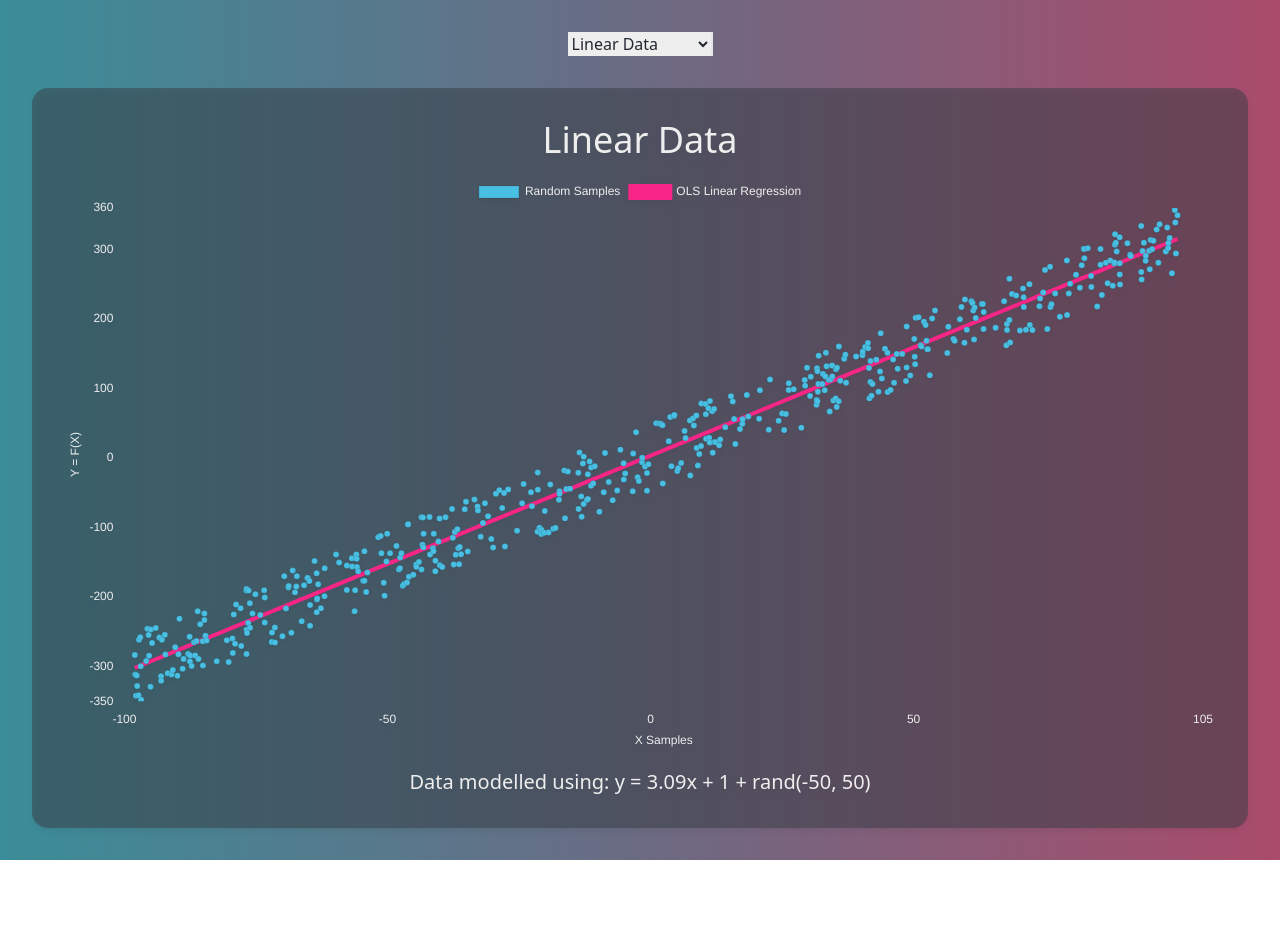
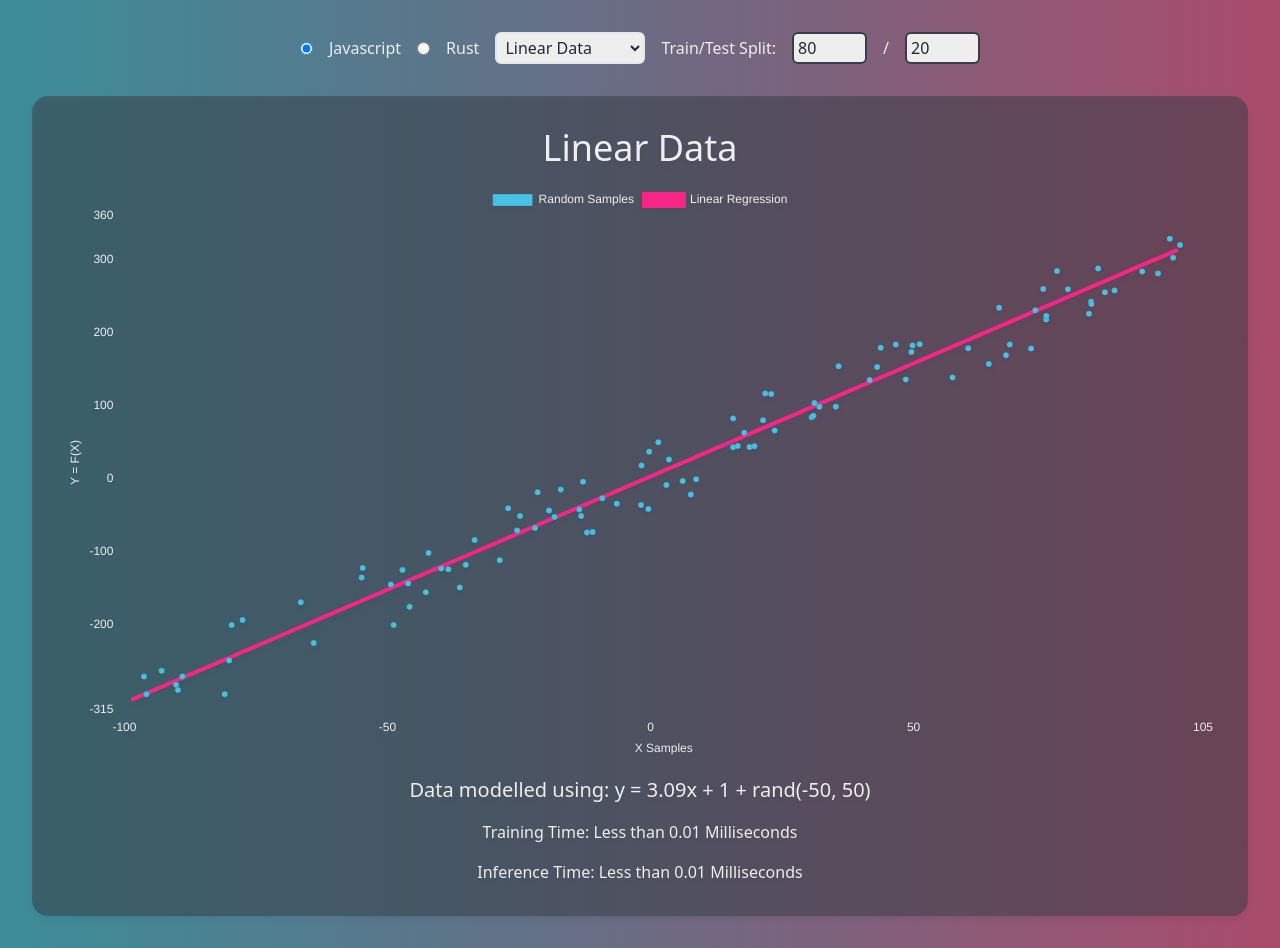
Before and after one commit to LGXprod/regression-app, a React (Vite) app: page / in a window 1280 px wide. Shown: the part 172-1120 px from the top of the page. Before the commit the page ends 1032 px from the top, so only its background shows below. Built offline with nearby package versions, Linux system fonts and the light colour scheme.

Commit message:
Added recording of execution time, continued work on menu, styling and equation builder

```diff
--- a/src/App.tsx
+++ b/src/App.tsx
@@ -36,24 +36,41 @@ function getAxisBounds(
 }
 
 function App() {
+  // menu state
   const [dataOption, setDataOption] = useState<FunctionType>("linear");
   const [polyDegree, setPolyDegree] = useState<number>(2);
+  const [isJavascript, setIsJavascript] = useState<boolean>(true);
+
+  // chart state
   const [randomSample, setRandomSample] = useState<{
-    samples: Samples;
+    trainingSet: Samples;
+    testSet: Samples;
     equation: string;
   }>();
   const [axisBounds, setAxisBounds] = useState<AxisBounds>();
+  const [executionTime, setExecutionTime] = useState<{
+    trainingTime: number;
+    inferenceTime: number;
+  }>();
   const [predictions, setPredictions] = useState<Samples>();
+  const [trainPercantage, setTrainPercentage] = useState<number>(80);
 
   useEffect(() => {
     const { axisBounds: sampleBounds, ...randomSample } = generateRandomSample(
-      ...defaultRandomArgs
+      ...defaultRandomArgs,
+      trainPercantage
     );
-    const { predictions, axisBounds: predictionBounds } = linearRegressor(
-      randomSample.samples
-    );
+    const {
+      predictions,
+      axisBounds: predictionBounds,
+      trainingTime,
+      inferenceTime,
+    } = linearRegressor(randomSample.trainingSet);
+
+    console.log(trainingTime);
 
     setRandomSample(randomSample);
+    setExecutionTime({ trainingTime, inferenceTime });
     setPredictions(predictions);
     setAxisBounds(getAxisBounds(sampleBounds, predictionBounds));
   }, []);
@@ -62,43 +79,58 @@ function App() {
     switch (dataOption) {
       case "linear": {
         const { axisBounds: sampleBounds, ...randomSample } =
-          generateRandomSample(...defaultRandomArgs);
-        const { predictions, axisBounds: predictionBounds } = linearRegressor(
-          randomSample.samples
-        );
+          generateRandomSample(...defaultRandomArgs, trainPercantage);
+        const {
+          predictions,
+          axisBounds: predictionBounds,
+          trainingTime,
+          inferenceTime,
+        } = linearRegressor(randomSample.trainingSet);
 
         setRandomSample(randomSample);
+        setExecutionTime({ trainingTime, inferenceTime });
         setPredictions(predictions);
+
         setAxisBounds(getAxisBounds(sampleBounds, predictionBounds));
         break;
       }
 
       case "polynomial": {
         const { axisBounds: sampleBounds, ...randomSample } =
-          generateRandomSample(...defaultRandomArgs, "polynomial", polyDegree);
+          generateRandomSample(
+            ...defaultRandomArgs,
+            trainPercantage,
+            "polynomial",
+            polyDegree
+          );
 
         setRandomSample(randomSample);
 
         const polynomialRegressor = new PolynomialRegressor(
-          randomSample.samples,
+          randomSample.trainingSet,
           polyDegree,
           0.001,
           10000
         );
 
-        const { coefficients, loss } = polynomialRegressor.gdFit();
+        const { coefficients, loss, trainingTime } =
+          polynomialRegressor.gdFit();
         console.log(coefficients, loss);
 
-        const { predictions, axisBounds: predictionBounds } =
-          polynomialRegressor.predictSamples();
+        const {
+          predictions,
+          axisBounds: predictionBounds,
+          inferenceTime,
+        } = polynomialRegressor.predictSamples();
 
+        setExecutionTime({ trainingTime, inferenceTime });
         setPredictions(predictions);
         setAxisBounds(getAxisBounds(sampleBounds, predictionBounds));
 
         break;
       }
     }
-  }, [dataOption, polyDegree]);
+  }, [dataOption, polyDegree, trainPercantage]);
 
   return (
     <div className="flex flex-col items-center justify-center gap-8 p-8 mx-auto max-w-7xl">
@@ -111,8 +143,22 @@ function App() {
         yourself!
       </p>
 
-      <div className="flex items-center justify-center gap-4">
+      <div className="w-full flex items-center justify-center gap-4">
+        <input
+          type="radio"
+          checked={isJavascript}
+          onChange={() => setIsJavascript(true)}
+        />
+        <label>Javascript</label>
+        <input
+          type="radio"
+          checked={!isJavascript}
+          onChange={() => setIsJavascript(!true)}
+        />
+        <label>Rust</label>
+
         <select
+          className="border-2 rounded-md px-1 py-0.5 max-w-[150px]"
           onChange={(e: React.ChangeEvent<HTMLSelectElement>) =>
             setDataOption(e.target.value as FunctionType)
           }
@@ -137,6 +183,32 @@ function App() {
             />
           </>
         )}
+
+        <label>Train/Test Split:</label>
+
+        <input
+          className="w-[75px]"
+          placeholder="Train"
+          type="number"
+          min={20}
+          max={80}
+          value={trainPercantage}
+          onChange={(e: React.ChangeEvent<HTMLInputElement>) =>
+            setTrainPercentage(parseInt(e.target.value))
+          }
+        />
+        <label>/</label>
+        <input
+          className="w-[75px]"
+          placeholder="Test"
+          type="number"
+          min={20}
+          max={80}
+          value={Math.abs(100 - trainPercantage)}
+          onChange={(e: React.ChangeEvent<HTMLInputElement>) =>
+            setTrainPercentage(Math.abs(100 - parseInt(e.target.value)))
+          }
+        />
       </div>
 
       <div className="chart-container w-full h-full">
@@ -201,11 +273,14 @@ function App() {
                 datasets: [
                   {
                     label: "Random Samples",
-                    data: randomSample.samples,
+                    data: randomSample.testSet,
                     backgroundColor: "#48BFE3",
                   },
                   {
-                    label: "OLS Linear Regression",
+                    label:
+                      dataOption === "polynomial"
+                        ? "Polynomial Regression"
+                        : "Linear Regression",
                     data: predictions,
                     backgroundColor: "#F72585",
                     tension: 0.4,
@@ -221,6 +296,20 @@ function App() {
             <h3 className="text-xl text-center mt-4">
               Data modelled using: {randomSample.equation}
             </h3>
+
+            {executionTime && (
+              <>
+                <h4 className="text-base text-center mt-4">
+                  Training Time: {executionTime.trainingTime > 0.01 ? executionTime.trainingTime : "Less than 0.01"}{" "}
+                  Milliseconds
+                </h4>
+
+                <h4 className="text-base text-center mt-4">
+                  Inference Time: {executionTime.inferenceTime > 0.01 ? executionTime.inferenceTime : "Less than 0.01"}{" "}
+                  Milliseconds
+                </h4>
+              </>
+            )}
           </>
         )}
       </div>
--- a/src/index.css
+++ b/src/index.css
@@ -71,6 +71,7 @@ body {
 h1,
 h2,
 h3,
+h4,
 p,
 label,
 input {
@@ -89,7 +90,7 @@ input {
   color: #222831;
   outline: none;
   border-color: #393e46;
-  @apply border-4 border-r-4;
+  @apply border-2 rounded-md max-w-[75px] px-1 py-0.5;
 }
 
 input:focus {
--- /dev/null
+++ b/src/utils/chartConfig/Equation.tsx
@@ -0,0 +1,42 @@
+class Equation {
+  terms: { coefficient: number; exponent: number; }[];
+  independentVar: string;
+  dependentVar: string;
+
+  constructor(independentVar: string = "x", dependentVar: string = "y") {
+    this.terms = [];
+    this.independentVar = independentVar;
+    this.dependentVar = dependentVar;
+  }
+
+  addTerm(coefficient: number, exponent: number) {
+    if (exponent < 0) {
+      throw new Error("Exponent must be greater than or equal to 0");
+    }
+
+    this.terms.push({ coefficient, exponent });
+  }
+
+  // get simplified() {
+  //   const simplifiedTerms = [];
+
+  //   let prevIsNegative = true;
+
+  //   for (const [i, { coefficient, exponent }] of this.terms.entries()) {
+  //     const isNegative = coefficient < 0;
+  //     let updated_coefficient = coefficient;
+
+  //     if (i === 0 && isNegative) updated_coefficient = -coefficient;
+  //     if (prevIsNegative && isNegative) updated_coefficient = -coefficient;
+
+  //     simplifiedTerms.push({updated_coefficient, exponent});
+
+  //     prevIsNegative = isNegative;
+  //   }
+
+  //   return simplifiedTerms;
+  // }
+
+}
+
+export default Equation;
--- a/src/utils/regressors/native/linearRegressor.tsx
+++ b/src/utils/regressors/native/linearRegressor.tsx
@@ -2,6 +2,8 @@ import { Samples } from "../../../types";
 import AxisBounds from "../../chartConfig/AxisBounds";
 
 function linearRegressor(samples: Samples) {
+  const start_training_time = performance.now();
+
   // calculate mean of x and y
   let x_mean = 0;
   let y_mean = 0;
@@ -38,6 +40,8 @@ function linearRegressor(samples: Samples) {
 
   const axisBounds = new AxisBounds();
 
+  const inference_time = performance.now();
+
   for (const { x } of samples) {
     const y = calcY(x);
 
@@ -47,7 +51,12 @@ function linearRegressor(samples: Samples) {
     predictions.push({ x, y });
   }
 
-  return { predictions, axisBounds: axisBounds.axisBounds };
+  return {
+    predictions,
+    axisBounds: axisBounds.axisBounds,
+    trainingTime: +(performance.now() - start_training_time).toFixed(2),
+    inferenceTime: +(performance.now() - inference_time).toFixed(2),
+  };
 }
 
 export default linearRegressor;
--- a/src/utils/regressors/native/polynomialRegressor.tsx
+++ b/src/utils/regressors/native/polynomialRegressor.tsx
@@ -126,12 +126,14 @@ class PolynomialRegressor {
   }
 
   gdFit() {
+    const training_start_time = performance.now();
+
     const rand_coefficients = [];
     for (let i = 1; i <= this.degree + 1; i++) rand_coefficients.push(1);
 
     let min_loss = Infinity;
     let min_loss_coefficients: number[] = [];
-    let min_loss_interation: number = 0;
+    // let min_loss_interation: number = 0;
 
     let current_coefficients: number[] = rand_coefficients;
 
@@ -141,24 +143,30 @@ class PolynomialRegressor {
 
       current_coefficients = updated_coefficients;
 
-      console.log("Iteration:", i, updated_coefficients, loss);
+      // console.log("Iteration:", i, updated_coefficients, loss);
 
       if (loss < min_loss) {
         min_loss = loss;
         min_loss_coefficients = updated_coefficients;
-        min_loss_interation = i;
+        // min_loss_interation = i;
       }
     }
 
-    console.log("min_loss_interation", min_loss_interation);
+    // console.log("min_loss_interation", min_loss_interation);
 
     this.coefficients = min_loss_coefficients;
     this.loss = min_loss;
 
-    return { coefficients: min_loss_coefficients, loss: min_loss };
+    return {
+      coefficients: min_loss_coefficients,
+      loss: min_loss,
+      trainingTime: +(performance.now() - training_start_time).toFixed(2),
+    };
   }
 
   predictSamples() {
+    const inferenceTime = performance.now();
+
     const predictions: Samples = [];
 
     const axisBounds = new AxisBounds();
@@ -173,7 +181,11 @@ class PolynomialRegressor {
       predictions.push({ x, y });
     }
 
-    return { predictions, axisBounds: axisBounds.axisBounds };
+    return {
+      predictions,
+      axisBounds: axisBounds.axisBounds,
+      inferenceTime: +(performance.now() - inferenceTime).toFixed(2),
+    };
   }
 }
 
--- a/src/utils/sampleData/generateRandomSample.tsx
+++ b/src/utils/sampleData/generateRandomSample.tsx
@@ -8,6 +8,7 @@ function generateRandomSample(
   min_val: number,
   max_val: number,
   num_samples: number,
+  trainingPercentage: number,
   function_type: FunctionType = "linear",
   degree: number = 2
 ) {
@@ -52,8 +53,22 @@ function generateRandomSample(
 
   samples.sort((a, b) => a.x - b.x);
 
+  const testSet = [];
+  const testPercentage = Math.abs(100 - trainingPercentage);
+  let testSetSize = Math.floor((testPercentage / 100) * num_samples);
+
+  while (testSetSize > 0) {
+    const randomIndex = getRandomInteger(0, samples.length - 1);
+    const randomSample = samples.splice(randomIndex, 1)[0];
+    testSet.push(randomSample);
+    testSetSize--;
+  }
+
+  testSet.sort((a, b) => a.x - b.x);
+
   return {
-    samples,
+    trainingSet: samples,
+    testSet,
     equation: yFunc.toString(),
     axisBounds: axisBounds.axisBounds,
   };
```
